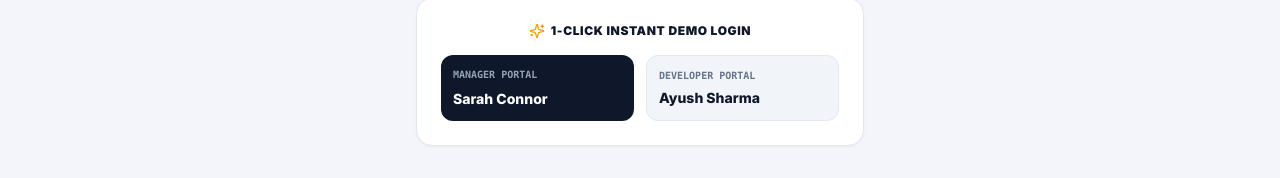
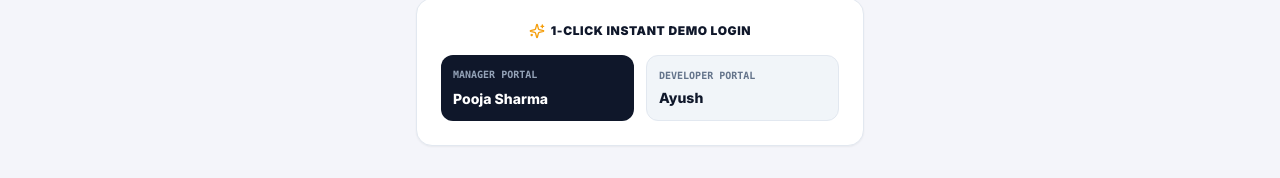
Before and after one commit to Ayushukla7/WORKRADAR, a React (Vite) app in the folder client/: page / in a window 1280 px wide. Shown: the part 569-747 px from the top of the page. Built offline with nearby package versions, Linux system fonts and the light colour scheme; no server answers.

Commit message:
initial commit

```diff
--- a/client/src/pages/public/LandingPage.jsx
+++ b/client/src/pages/public/LandingPage.jsx
@@ -77,7 +77,7 @@ const LandingPage = () => {
               className="p-3 bg-slate-900 hover:bg-slate-800 text-white rounded-xl text-xs font-bold transition text-left flex flex-col justify-between space-y-1 shadow-xs"
             >
               <span className="text-[10px] text-slate-400 font-mono uppercase">Manager Portal</span>
-              <span className="font-extrabold text-sm">Sarah Connor</span>
+              <span className="font-extrabold text-sm">Pooja Sharma</span>
             </button>
 
             <button
@@ -85,7 +85,7 @@ const LandingPage = () => {
               className="p-3 bg-slate-100 hover:bg-slate-200 text-slate-900 border border-slate-200 rounded-xl text-xs font-bold transition text-left flex flex-col justify-between space-y-1"
             >
               <span className="text-[10px] text-slate-500 font-mono uppercase">Developer Portal</span>
-              <span className="font-extrabold text-sm">Ayush Sharma</span>
+              <span className="font-extrabold text-sm">Ayush</span>
             </button>
           </div>
         </div>
--- a/client/src/pages/public/Login.jsx
+++ b/client/src/pages/public/Login.jsx
@@ -127,7 +127,7 @@ const Login = () => {
                 className="w-full p-2.5 bg-slate-50 hover:bg-slate-100 border border-slate-200 rounded-xl text-left text-xs transition flex justify-between items-center group"
               >
                 <div>
-                  <span className="font-bold text-slate-900">Sarah Connor</span>
+                  <span className="font-bold text-slate-900">Pooja Sharma</span>
                   <span className="text-[10px] text-slate-500 block font-mono">manager@workradar.io</span>
                 </div>
                 <span className="text-[10px] font-bold px-2 py-0.5 rounded bg-slate-200 text-slate-800 font-mono">
@@ -140,7 +140,7 @@ const Login = () => {
                 className="w-full p-2.5 bg-slate-50 hover:bg-slate-100 border border-slate-200 rounded-xl text-left text-xs transition flex justify-between items-center group"
               >
                 <div>
-                  <span className="font-bold text-slate-900">Ayush Sharma</span>
+                  <span className="font-bold text-slate-900">Ayush</span>
                   <span className="text-[10px] text-slate-500 block font-mono">ayush@workradar.io</span>
                 </div>
                 <span className="text-[10px] font-bold px-2 py-0.5 rounded bg-emerald-100 text-emerald-800 font-mono">
```
Also changed, not shown: 2 other files (tests, documents, lock files or other folders).
